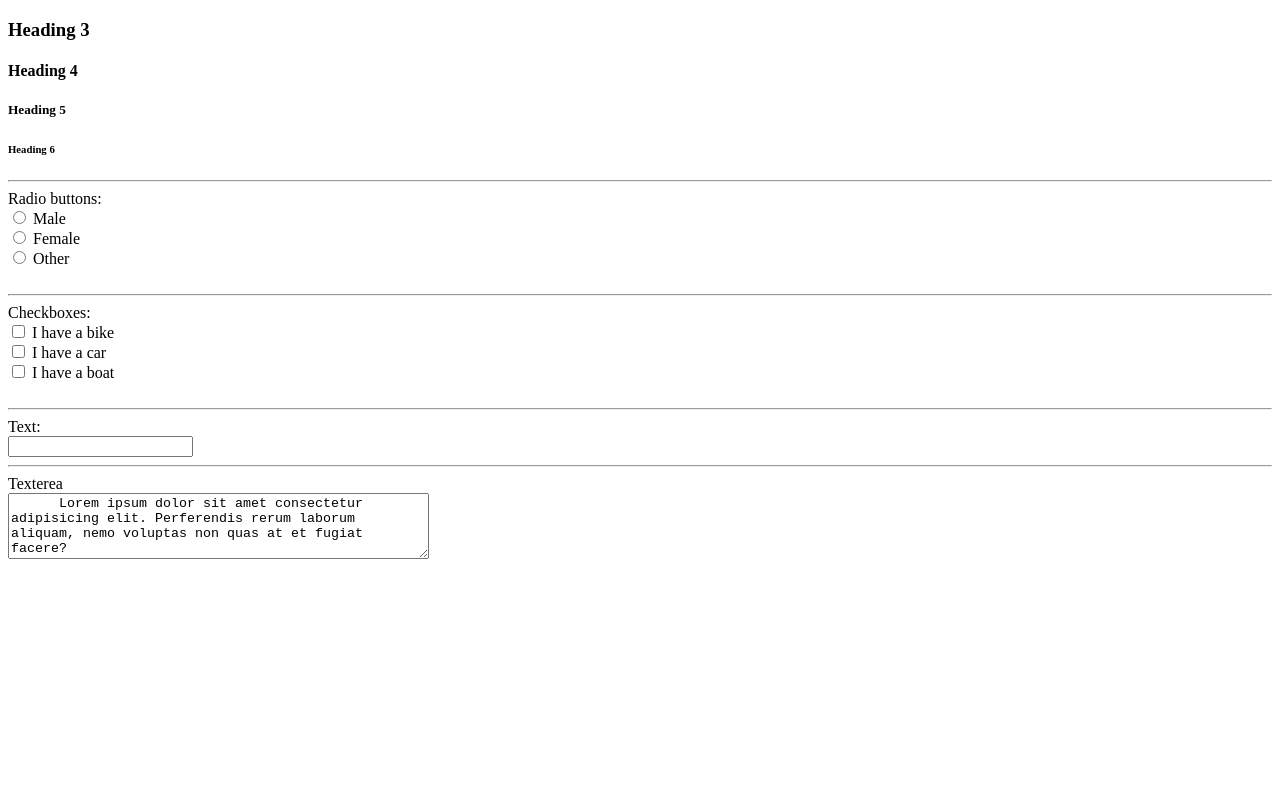
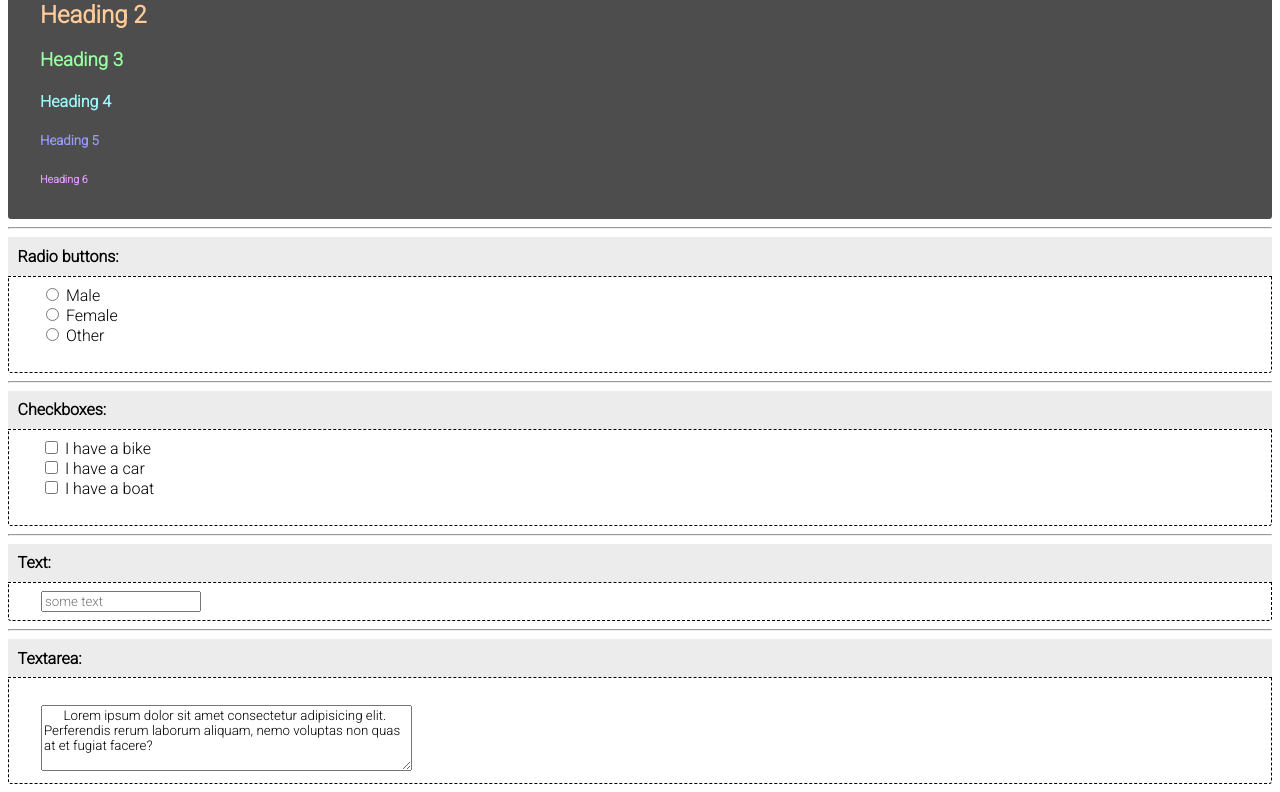
Before and after one commit to dragonwow3/Web_Lab1, a plain HTML site: page index.html in a window 1280 px wide. Shown: the part 134-926 px from the top of the page. Before the commit the page ends 800 px from the top, so only its background shows below. Drawn offline with Linux system fonts and the light colour scheme.

Commit message:
third commit

```diff
--- a/index.html
+++ b/index.html
@@ -4,7 +4,53 @@
   <meta charset="UTF-8">
   <meta name="viewport" content="width=device-width, initial-scale=1.0">
   <meta http-equiv="X-UA-Compatible" content="ie=edge">
+  <link href="https://fonts.googleapis.com/css2?family=Roboto:wght@300&display=swap" rel="stylesheet">
   <title>Laboratory Work #1</title>
+  <style>
+
+    *{
+      font-family: 'Roboto', sans-serif;
+    }
+
+    .topic{
+      padding: 0.6rem;
+      background-color: rgb(236, 236, 236);
+      font-weight: bold;
+    }
+
+    #headings{
+      background-color: rgb(77, 77, 77);
+      padding: 0.5rem 0 0.5rem 2rem;
+      border-radius: 0 0 3px 3px;
+    }
+
+    #radio-buttons, #checkboxes, #inp-text, #inp-textarea{
+      border: 1px dashed #000;
+      padding: 0.5rem 0 0.5rem 2rem;
+      border-radius: 0 0 3px 3px;
+    }
+
+
+    h1{
+      color:rgb(255, 154, 154)
+    }
+    h2{
+      color:rgb(255, 203, 154)
+    }
+    h3{
+      color:rgb(154, 255, 162)
+    }
+    h4{
+      color:rgb(154, 252, 255)
+    }
+    h5{
+      color:rgb(154, 156, 255)
+    }
+    h6{
+      color:rgb(226, 154, 255)
+    }
+
+  </style>
 </head>
 <body>
   <!--
@@ -13,9 +59,9 @@
     Белявцев Юрий
   -->
   <form>
+
+    <div class="topic">Headings:</div>
     <div id="headings">
-      <div class="topic">Headings:</div>
-
       <h1>Heading 1</h1>
       <h2>Heading 2</h2>
       <h3>Heading 3</h3>
@@ -26,8 +72,9 @@
 
     <hr>
 
-    <div id="radio-buttons">
+
       <div class="topic">Radio buttons:</div>
+      <div id="radio-buttons">
 
       <input type="radio" id="male" name="gender" value="male">
       <label for="male">Male</label><br>
@@ -39,8 +86,9 @@
 
     <hr>
 
-    <div id="checkboxes"></div>
+
       <div class="topic">Checkboxes:</div>
+      <div id="checkboxes">
 
       <input type="checkbox" id="vehicle1" name="vehicle1" value="Bike">
       <label for="vehicle1"> I have a bike</label><br>
@@ -51,17 +99,19 @@
     </div>
 
     <hr>
-    <div id="inp-text"></div>
-      <div class="topic">Text:</div>
-    <input type="text" id="txt">
+    <div class="topic">Text:</div>
+    <div id="inp-text">
+    <input type="text" id="txt" placeholder="some text">
+    </div>
 
     <hr>
-    <div id="inp-textarea"></div>
-      <label for="w3review">Texterea</label>
+    <div class="topic">Textarea:</div>
+    <div id="inp-textarea">
       <br>
-      <textarea id="w3review" name="w3review" rows="4" cols="50">
+      <textarea rows="4" cols="50">
       Lorem ipsum dolor sit amet consectetur adipisicing elit. Perferendis rerum laborum aliquam, nemo voluptas non quas at et fugiat facere?
     </textarea>
+    </div>
 
   </form>
 
```
Also changed, not shown: style.css (deleted).
